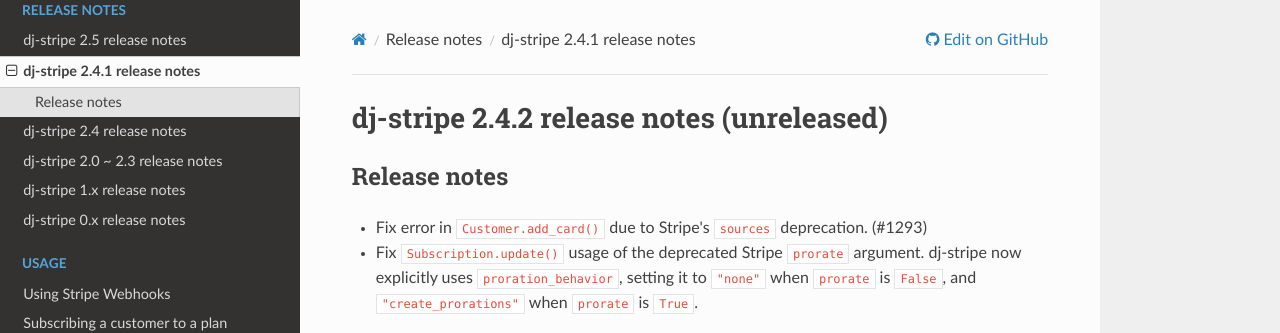
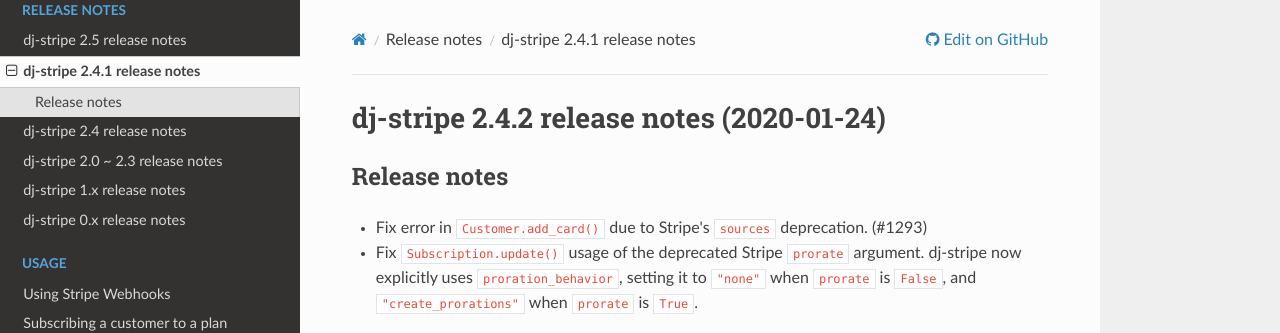
Before and after one commit to dj-stripe/dj-stripe, an MkDocs documentation site: the page built from docs/history/2_4_x.md, in a window 1280 px wide. Shown: the top 333 px of the page. Built offline with MkDocs 1.6.1, drawn with Linux system fonts in a browser that asks for light colours; nearby versions of some CDN libraries.

Commit message:
Release 2.4.2

```diff
--- a/docs/history/2_4_x.md
+++ b/docs/history/2_4_x.md
@@ -1,4 +1,4 @@
-# dj-stripe 2.4.2 release notes (unreleased)
+# dj-stripe 2.4.2 release notes (2020-01-24)
 
 ## Release notes
 
--- a/pyproject.toml
+++ b/pyproject.toml
@@ -1,6 +1,6 @@
 [tool.poetry]
 name = "dj-stripe"
-version = "2.4.1"
+version = "2.4.2"
 description = "Django + Stripe made easy"
 license = "MIT"
 authors = [
```
